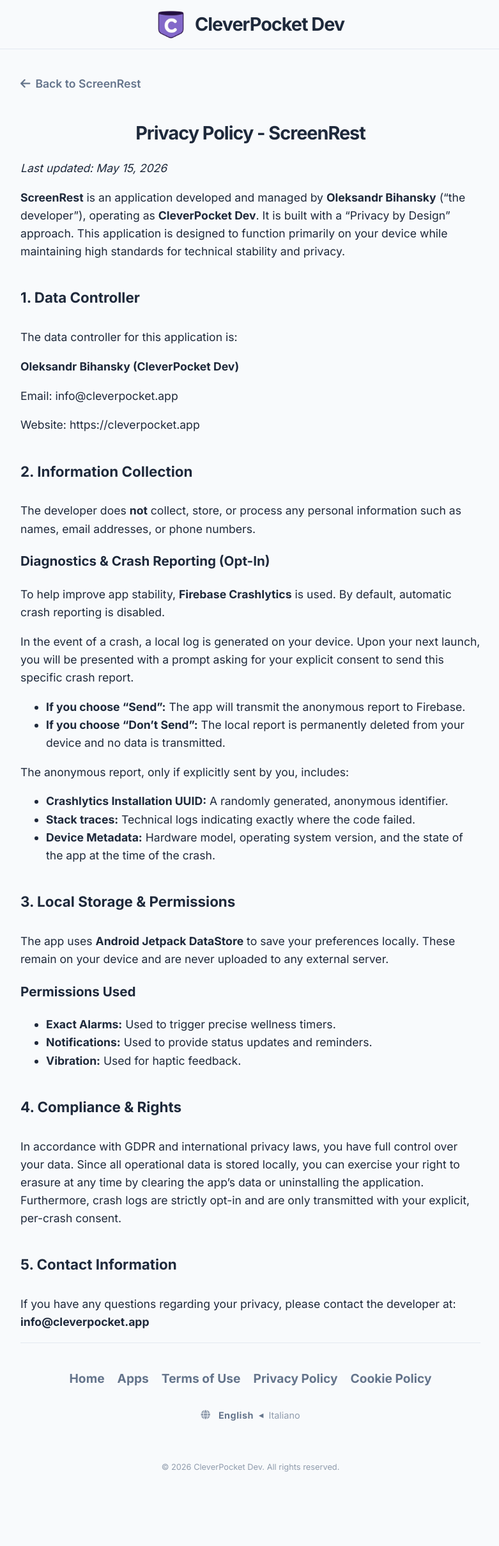
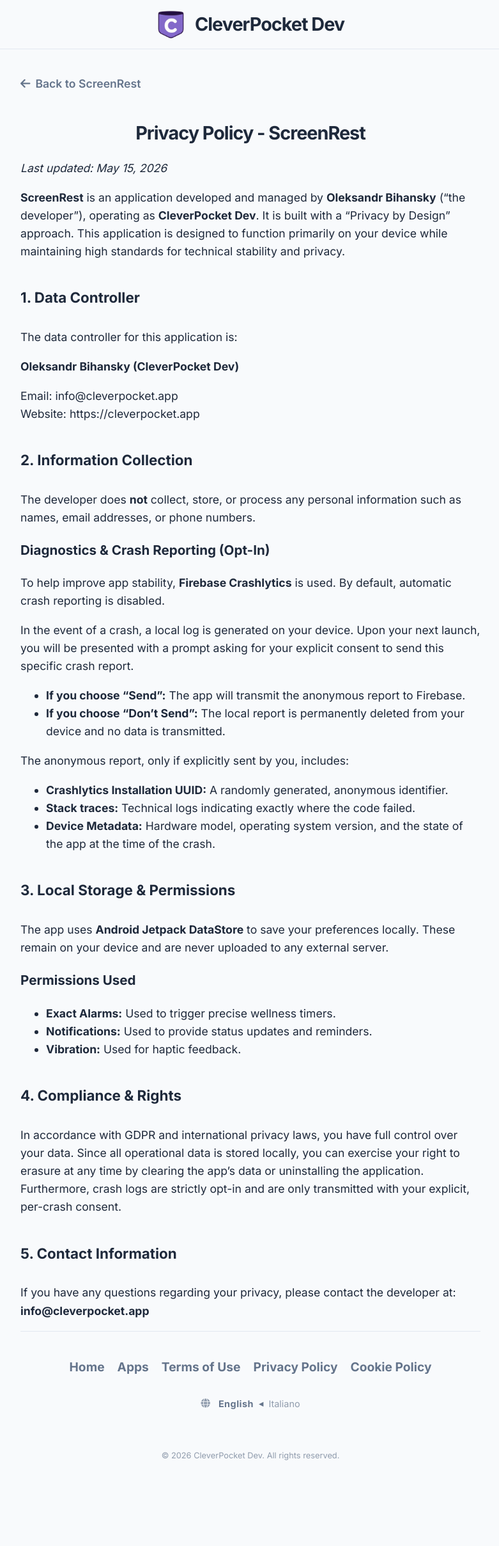
Before and after one commit to digitalcreat0r/sitoweb, a Jekyll site: the page built from policies/privacy-policy-screenrest.md, in a window 1280 px wide. Shown: the whole page at 64% size, without its empty margins (248-1029 px from the left). Built offline with Jekyll 4.4.1, drawn with Linux system fonts in a browser that asks for light colours.

Commit message:
aggiornamento policy

```diff
--- a/policies/privacy-policy-screenrest.md
+++ b/policies/privacy-policy-screenrest.md
@@ -15,8 +15,7 @@
 
 **Oleksandr Bihansky ({{ site.brand }})**
 
-Email: {{ site.email }}
-
+Email: {{ site.email }}<br>
 Website: {{ site.url }}
 
 ## 2. Information Collection
@@ -46,4 +45,5 @@
 In accordance with GDPR and international privacy laws, you have full control over your data. Since all operational data is stored locally, you can exercise your right to erasure at any time by clearing the app's data or uninstalling the application. Furthermore, crash logs are strictly opt-in and are only transmitted with your explicit, per-crash consent.
 
 ## 5. Contact Information
-If you have any questions regarding your privacy, please contact the developer at: **{{ site.email }}**
+If you have any questions regarding your privacy, please contact the developer at:<br>
+**{{ site.email }}**
```
